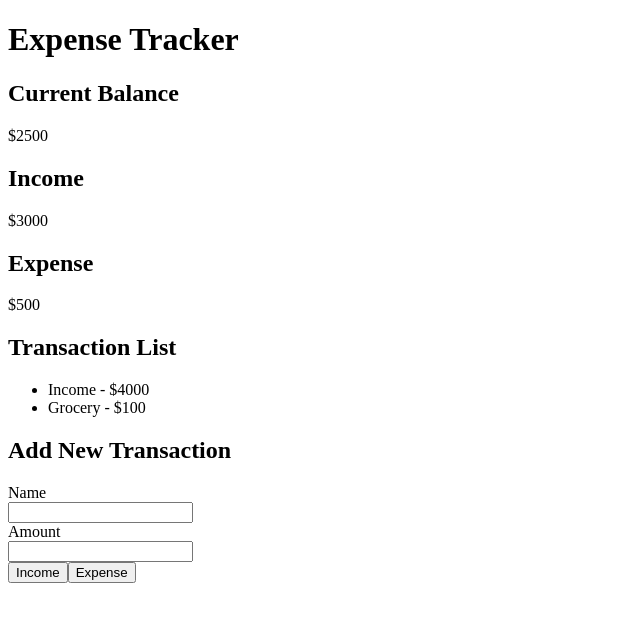
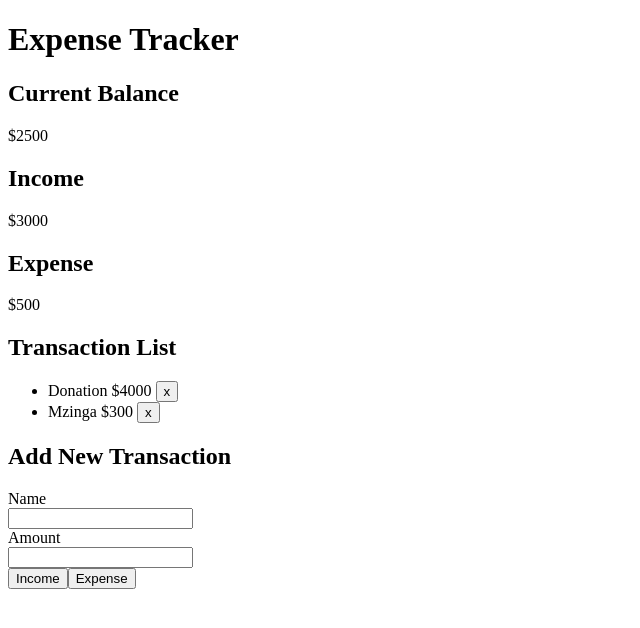
Before and after one commit to ndalilavin/budget-app, a React (Create React App) app: page / in a window 1280 px wide. Shown: the top 628 px of the page, without its empty margins (0-640 px from the left). Built offline with nearby package versions, Linux system fonts and the light colour scheme.

Commit message:
Added delete button to transaction list

```diff
--- a/src/components/TransactionList.js
+++ b/src/components/TransactionList.js
@@ -5,8 +5,9 @@ function TransactionList({ transactions }) {
         <div>
             <h2>Transaction List</h2>
             <ul>
-                <li>Income - $4000</li>
-                <li>Grocery - $100</li>
+                {
+                    transactions.map((data) => <li key={data.id}> {data.name} ${data.amount} <button>x</button></li>)
+                }
             </ul>
         </div>
     )
```
